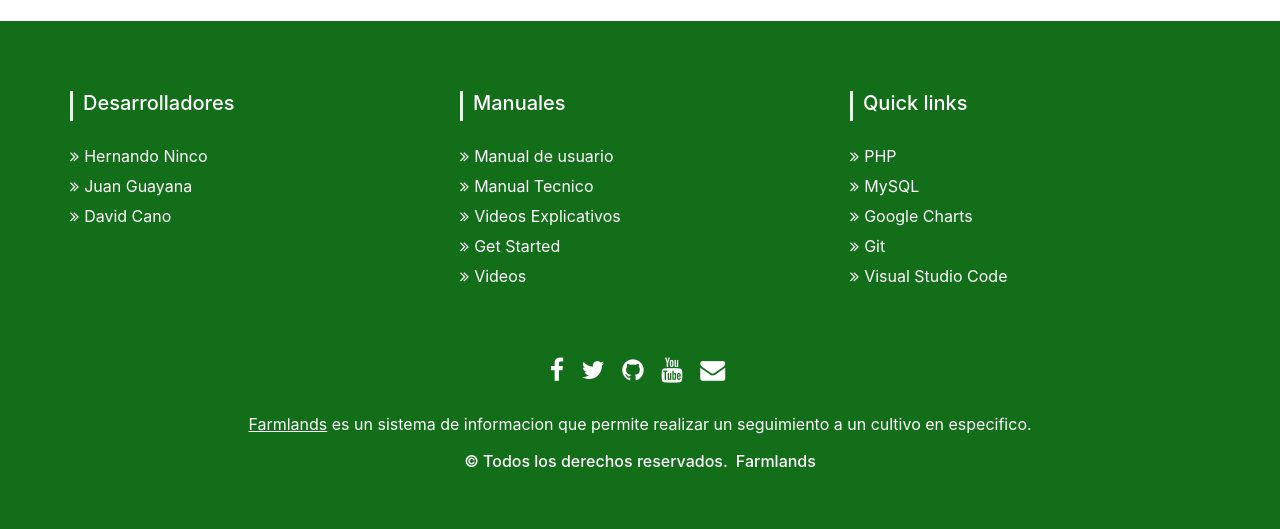
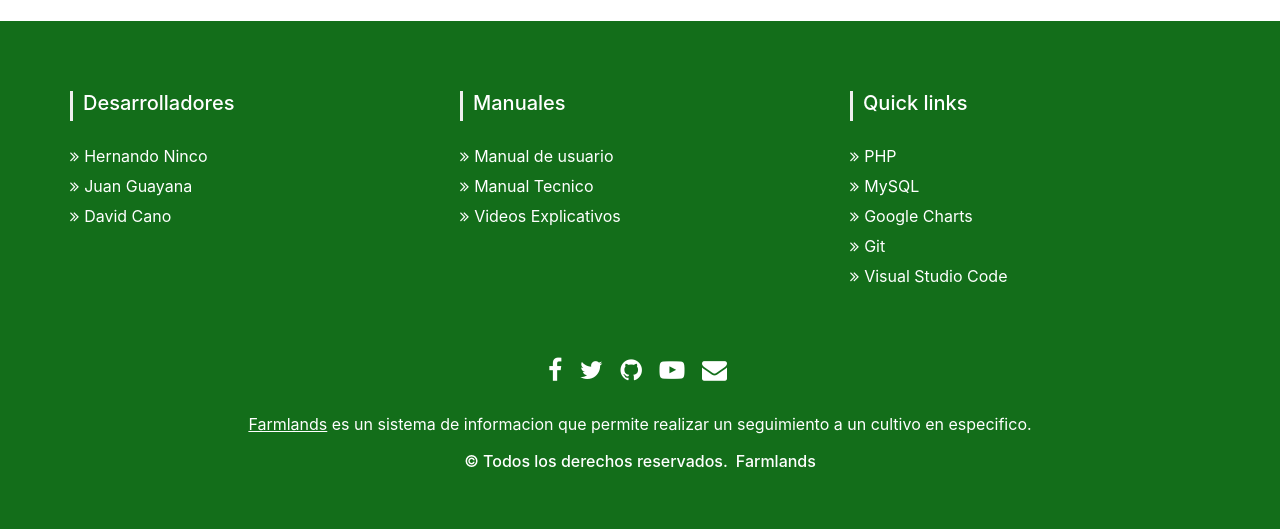
Before and after one commit to vector14/farmlands, a PHP site: page /menu_principal.php in a window 1280 px wide. Shown: the part 512-1041 px from the top of the page. Run offline with PHP 8.4, Linux system fonts and the light colour scheme; a user stored in the database is signed in; some libraries are stand-ins or nearby versions.

Commit message:
Correciones menores

```diff
--- a/Menu_principal.php
+++ b/Menu_principal.php
@@ -98,9 +98,9 @@
 				<div class="col-xs-12 col-sm-4 col-md-4">
 					<h5>Desarrolladores</h5>
 					<ul class="list-unstyled quick-links">
-						<li><a href="https://github.com/javierninco"><i class="fa fa-angle-double-right"></i>Hernando Ninco</a></li>
-						<li><a href="https://github.com/MaTrIxGg"><i class="fa fa-angle-double-right"></i>Juan Guayana</a></li>
-						<li><a href="https://github.com/vector14"><i class="fa fa-angle-double-right"></i>David Cano</a></li>
+						<li><a href="https://github.com/javierninco" target="_blank"><i class="fa fa-angle-double-right"></i>Hernando Ninco</a></li>
+						<li><a href="https://github.com/MaTrIxGg" target="_blank"><i class="fa fa-angle-double-right"></i>Juan Guayana</a></li>
+						<li><a href="https://github.com/vector14" target="_blank"><i class="fa fa-angle-double-right"></i>David Cano</a></li>
 					</ul>
 				</div>
 				<div class="col-xs-12 col-sm-4 col-md-4">
@@ -108,19 +108,17 @@
 					<ul class="list-unstyled quick-links">
 						<li><a href="pdf/MANUAL_DE_USUARIO.pdf" target="_blank"><i class="fa fa-angle-double-right"></i>Manual de usuario</a></li>
 						<li><a href="pdf/MANUAL_TÉCNICO.pdf" target="_blank"><i class="fa fa-angle-double-right"></i>Manual Tecnico</a></li>
-						<li><a href="https://www.youtube.com/watch?v=818_G3AKLso&list=PLGR-Zuae2elGIypc87uxQnTWMgmJLU0UM"><i class="fa fa-angle-double-right"></i>Videos Explicativos</a></li>
-						<li><a href="javascript:void();"><i class="fa fa-angle-double-right"></i>Get Started</a></li>
-						<li><a href="javascript:void();"><i class="fa fa-angle-double-right"></i>Videos</a></li>
+						<li><a href="https://www.youtube.com/watch?v=818_G3AKLso&list=PLGR-Zuae2elGIypc87uxQnTWMgmJLU0UM"><i class="fa fa-angle-double-right" target="_blank"></i>Videos Explicativos</a></li>
 					</ul>
 				</div>
 				<div class="col-xs-12 col-sm-4 col-md-4">
 					<h5>Quick links</h5>
 					<ul class="list-unstyled quick-links">
-						<li><a href="http://php.net/"><i class="fa fa-angle-double-right"></i>PHP</a></li>
-						<li><a href="https://www.mysql.com/"><i class="fa fa-angle-double-right"></i>MySQL</a></li>
-						<li><a href="https://developers.google.com/chart/"><i class="fa fa-angle-double-right"></i>Google Charts</a></li>
-						<li><a href="https://git-scm.com/"><i class="fa fa-angle-double-right"></i>Git</a></li>
-						<li><a href="https://code.visualstudio.com/"><i class="fa fa-angle-double-right"></i>Visual Studio Code</a></li>
+						<li><a href="http://php.net/" target="_blank"><i class="fa fa-angle-double-right"></i>PHP</a></li>
+						<li><a href="https://www.mysql.com/" target="_blank"><i class="fa fa-angle-double-right"></i>MySQL</a></li>
+						<li><a href="https://developers.google.com/chart/" target="_blank"><i class="fa fa-angle-double-right"></i>Google Charts</a></li>
+						<li><a href="https://git-scm.com/" target="_blank"><i class="fa fa-angle-double-right"></i>Git</a></li>
+						<li><a href="https://code.visualstudio.com/" target="_blank"><i class="fa fa-angle-double-right"></i>Visual Studio Code</a></li>
 					</ul>
 				</div>
 			</div>
@@ -129,8 +127,8 @@
 					<ul class="list-unstyled list-inline social text-center">
 						<li class="list-inline-item"><a href="https://www.facebook.com/si.farmlands/" target="_blank"><i class="fa fa-facebook"></i></a></li>
 						<li class="list-inline-item"><a href="javascript:void();"><i class="fa fa-twitter"></i></a></li>
-						<li class="list-inline-item"><a href="https://github.com/MaTrIxGg/farmlands/"><i class="fa fa-github"></i></a></li>
-						<li class="list-inline-item"><a href="https://www.youtube.com/channel/UCfxH1S9ewu7XvpY-GGArH4Q?view_as=subscriber"><i class="fa fa-youtube"></i></a></li>
+						<li class="list-inline-item"><a href="https://github.com/MaTrIxGg/farmlands/" target="_blank"><i class="fa fa-github"></i></a></li>
+						<li class="list-inline-item"><a href="https://www.youtube.com/channel/UCfxH1S9ewu7XvpY-GGArH4Q?view_as=subscriber" target="_blank"><i class="fa fa-youtube-play"></i></a></li>
 						<li class="list-inline-item"><a id="mail" data-toggle="tooltip" data-placement="top" title="Clic para copiar el correo" href="javascript:copiarAlPortapapeles('p1');"><i class="fa fa-envelope"></i></a></li>
 					</ul>
 				</div>
@@ -139,7 +137,7 @@
 			<div class="row">
 				<div class="col-xs-12 col-sm-12 col-md-12 mt-2 mt-sm-2 text-center text-white">
 					<p><u>Farmlands</u> es un sistema de informacion que permite realizar un seguimiento a un cultivo en especifico.</p>
-					<p class="h6">&copy Todos los derechos reservados.<a class="text-green ml-2" href="#" target="_blank">Farmlands</a></p>
+					<p class="h6">&copy Todos los derechos reservados.<a class="text-green ml-2" href="#">Farmlands</a></p>
 				</div>
 				</hr>
 			</div>
```
Also changed, not shown: 1 other file.
